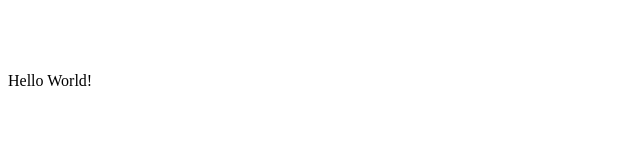
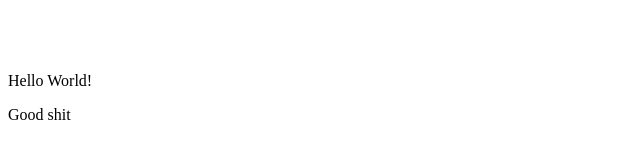
Before and after one commit to agraaaaao/anmol_web-programming, a plain HTML site: page index.html in a window 1280 px wide. Shown: the full height of the page, 0-640 px from the left. Drawn offline with Linux system fonts and the light colour scheme.

Commit message:
update index.html

```diff
--- a/index.html
+++ b/index.html
@@ -1,7 +1,18 @@
 <!DOCTYPE html>
 
 <html>
-  <body style="margin-top:72px;">
+
+  <body>
+
+  <div style="margin-top:72px;">
     <p>Hello World!</p>
+  </div>
+
+  <div style="margin-top:16px;">
+    <p>Good shit</p>
+  </div>
+
+
   </body>
+
 </html>
```
